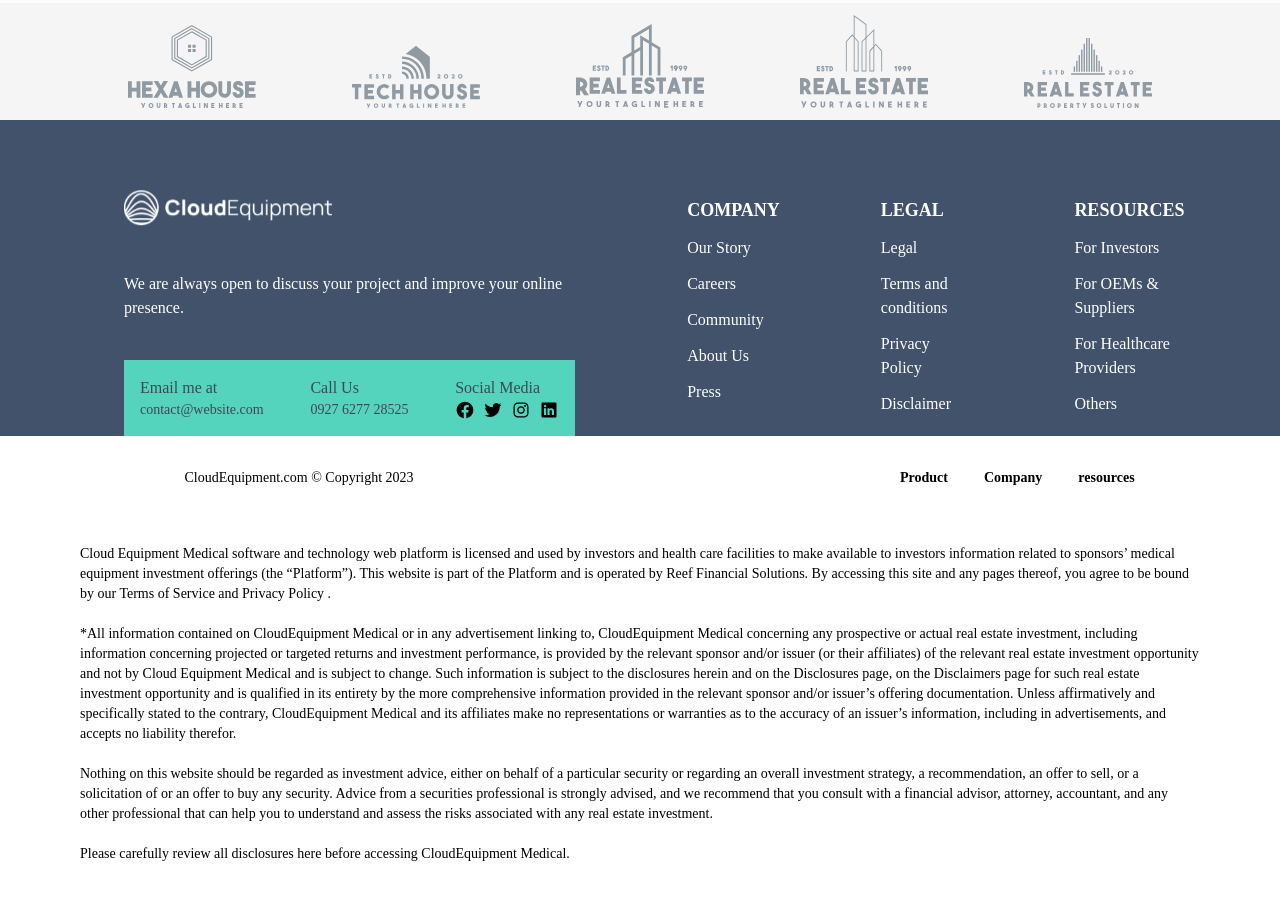
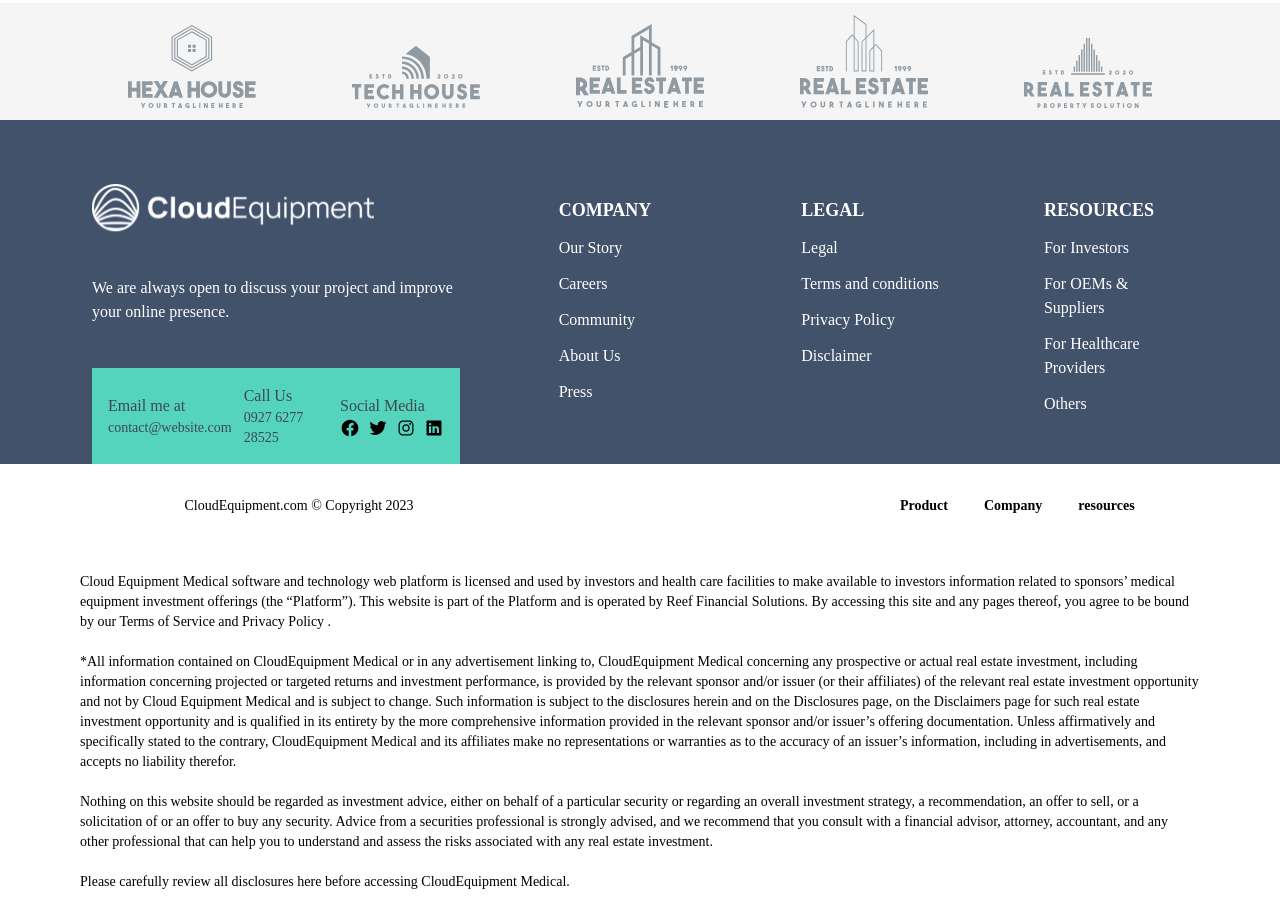
Before and after one commit to TubiOb/cloudequipment, a React (Create React App) app: page / in a window 1280 px wide. Shown: the part 6360-7260 px from the top of the page. Before the commit the page ends 7232 px from the top, so only its background shows below. Built offline with nearby package versions, Linux system fonts and the light colour scheme; the HTML template or start-up script is replaced by a standard one.

Commit message:
Corrected Distorted spacing

```diff
--- a/src/Components/Footer.jsx
+++ b/src/Components/Footer.jsx
@@ -7,10 +7,10 @@ import '../index.css'
 const Footer = () => {
   return (
     <div className='w-full  items-center justify-between'>
-        <div className='flex bg-[rgb(66,82,107)] w-full lg:min-w-[80%] items-center lg:items-start justify-between gap-2 flex-wrap lg:pt-16 px-20 xl:px-28'>
-            <div className='w-full lg:w-[55%] xl:w-[45%] flex-col text-white flex gap-10 px-3 py-5 lg:py-0 bottom-0'>
-                <img src={logo} alt="Cloud Equipment" className='w-52 h-12' />
-                <p className='manrope text-xs md:text-sm lg:text-base xl:text-base 2xl:text-base font-normal leading-5'>We are always open to discuss your project and improve your online presence.</p>
+        <div className='flex bg-[rgb(66,82,107)] w-full lg:min-w-[80%] items-center lg:items-start justify-between gap-9 flex-wrap lg:pt-16 px-2 xl:px-20'>
+            <div className='w-full lg:w-[55%] xl:w-[35%] flex-col text-white items-start flex gap-11 px-3 py-5 lg:py-0 bottom-0'>
+                <img src={logo} alt="Cloud Equipment" className='w-82 h-12' />
+                <p className='manrope text-xs md:text-sm lg:text-base xl:text-base 2xl:text-base font-normal leading-5 lg:w-96'>We are always open to discuss your project and improve your online presence.</p>
                 <div className='flex flex-shrink flex-col lg:flex-col xl:flex-row items-start xl:items-center justify-between text-[#40484F] gap-3 px-2 py-3 lg:p-4 bg-[#54D4BD]'>
                     <div className='flex-col'>
                         <h4 className='pop text-sm lg:text-base font-medium leading-8'>Email me at</h4>
@@ -32,7 +32,7 @@ const Footer = () => {
                 </div>
             </div>
 
-            <ul className='nuni text-white w-full lg:w-[10%] grid gap-1 lg:gap-3 p-3 cursor-pointer'>
+            <ul className='nuni text-white w-full lg:w-[15%] grid gap-1 lg:gap-3 p-3 cursor-pointer'>
                 <li className='text-base lg:text-lg xl:text-lg 2xl:text-lg font-black leading-7 uppercase'>Company</li>
                 <li className='font-normal text-sm lg:text-base xl:text-base 2xl:text-base leading-7 hover:text-[#ddd]'>Our Story</li>
                 <li className='font-normal text-sm lg:text-base xl:text-base 2xl:text-base leading-7 hover:text-[#ddd]'>Careers</li>
@@ -40,7 +40,7 @@ const Footer = () => {
                 <li className='font-normal text-sm lg:text-base xl:text-base 2xl:text-base leading-7 hover:text-[#ddd]'>About Us</li>
                 <li className='font-normal text-sm lg:text-base xl:text-base 2xl:text-base leading-7 hover:text-[#ddd]'>Press</li>
             </ul>
-            <ul className='nuni text-white w-full lg:w-[10%] grid gap-1 lg:gap-3 p-3 cursor-pointer'>
+            <ul className='nuni text-white w-full lg:w-[15%] grid gap-1 lg:gap-3 p-3 cursor-pointer'>
                 <li className='text-base lg:text-lg xl:text-lg 2xl:text-lg font-black leading-7 uppercase'>Legal</li>
                 <li className='font-normal text-sm lg:text-base xl:text-base 2xl:text-base leading-7 hover:text-[#ddd]'>Legal</li>
                 <li className='font-normal text-sm lg:text-base xl:text-base 2xl:text-base leading-7 hover:text-[#ddd]'>Terms and conditions</li>
@@ -48,7 +48,7 @@ const Footer = () => {
                 <li className='font-normal text-sm lg:text-base xl:text-base 2xl:text-base leading-7 hover:text-[#ddd]'>Disclaimer</li>
 
             </ul>
-            <ul className='nuni text-white w-full lg:w-[10%] grid gap-1 lg:gap-3 p-3 cursor-pointer'>
+            <ul className='nuni text-white w-full lg:w-[15%] grid gap-1 lg:gap-3 p-3 cursor-pointer'>
                 <li className='text-base lg:text-lg xl:text-lg 2xl:text-lg font-black leading-7 uppercase'>Resources</li>
                 <li className='font-normal text-sm lg:text-base xl:text-base 2xl:text-base leading-7 hover:text-[#ddd]'>For Investors</li>
                 <li className='font-normal text-sm lg:text-base xl:text-base 2xl:text-base leading-7 hover:text-[#ddd]'>For OEMs & Suppliers</li>
```
